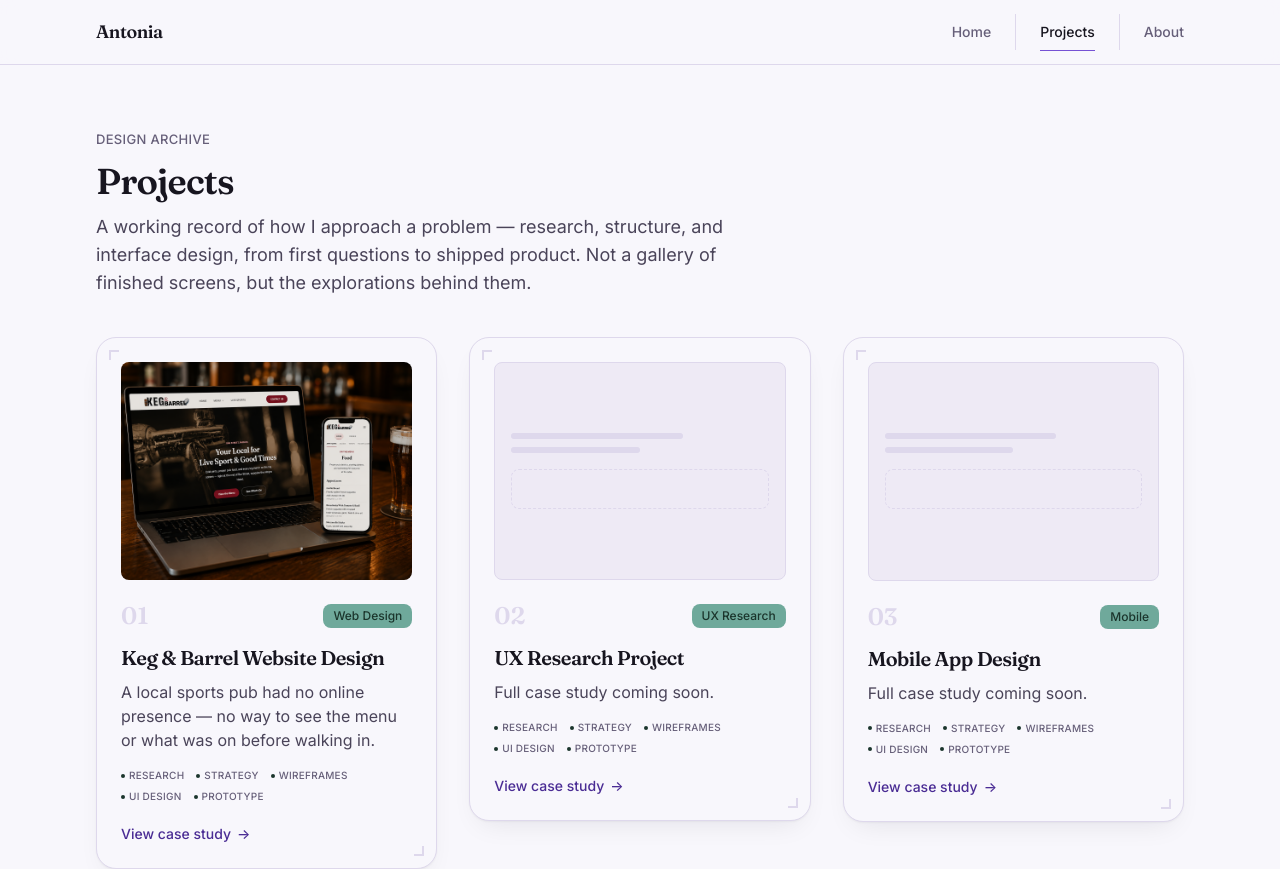
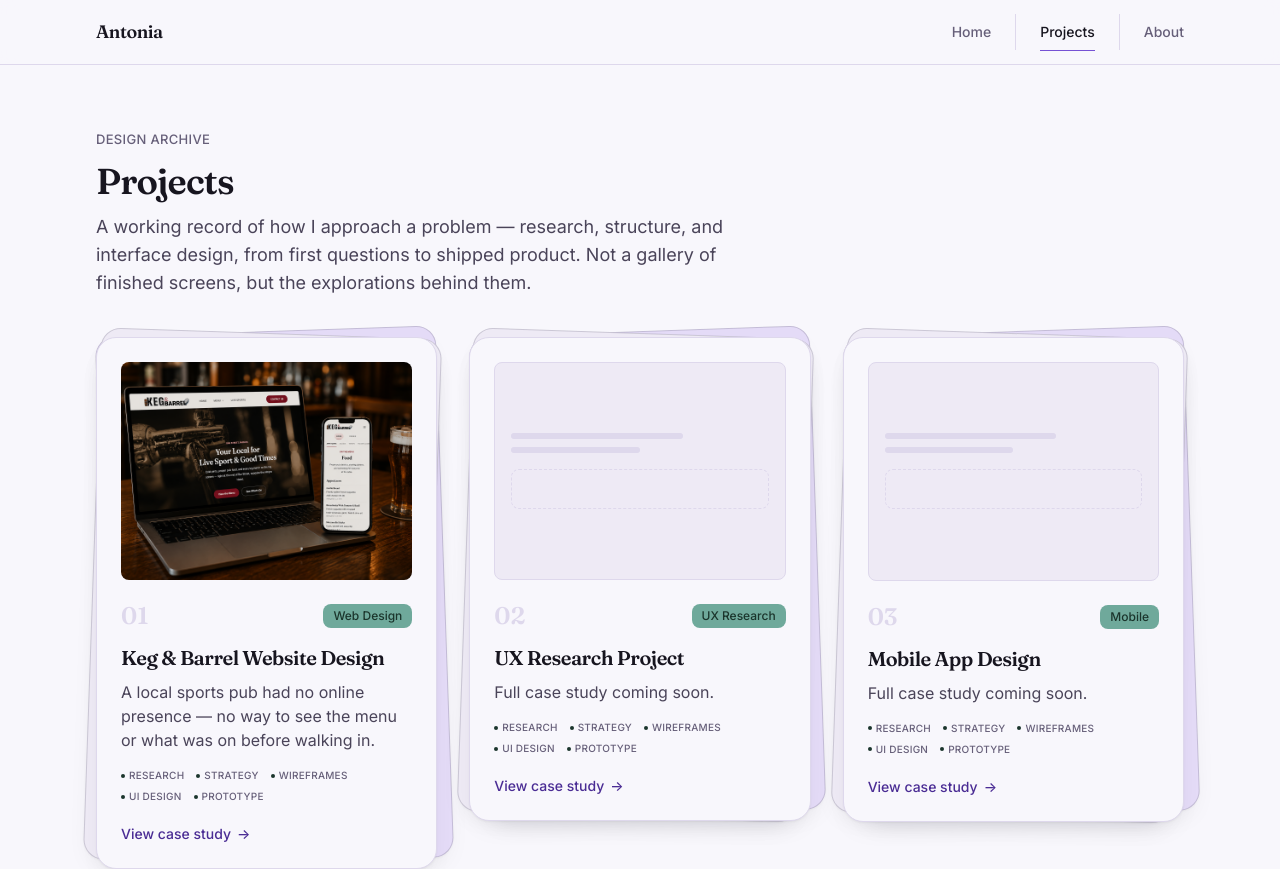
Before and after one commit to antoniaafx/antoniaafx.github.io, a React (Vite) app: page /projects in a window 1280 px wide. Shown: the top 869 px of the page. Built offline with nearby package versions, Linux system fonts and the light colour scheme.

Commit message:
Update ProjectCard.jsx

```diff
--- a/src/components/ProjectCard.jsx
+++ b/src/components/ProjectCard.jsx
@@ -10,32 +10,47 @@ function ProjectCard({ index = 0, id, title, description, problemStatement, hero
   const number = String(index + 1).padStart(2, '0')
 
   return (
-    // The card sits on a small stack of its own project files — two
-    // sheets barely offset behind it, separating by only a few more
-    // pixels on hover. A different, named hover group (`group/file`) from
-    // the article's own unnamed `group` below, so the two hover effects
-    // (this stack, and the article's existing image zoom) run
-    // independently off the same pointer without colliding. Sheets are
-    // `pointer-events-none` and offset by only a few px, well inside the
-    // grid's own gap-8, so they never affect card size or overlap a
+    // Two paper sheets behind the card. Root cause of the last pass not
+    // reading as visible: this wrapper was `relative` with no z-index, so
+    // it never established its own stacking context — the sheets'
+    // negative z-index was being compared against ancestors far beyond
+    // this card (Section backgrounds, sibling grid cells), not reliably
+    // "just behind" it. Fixed with an explicit, self-contained hierarchy:
+    // the wrapper gets `relative z-0` (an explicit, non-auto z-index is
+    // what actually creates a stacking context — `relative` alone does
+    // not), and every layer inside it uses positive z-index (0/1/2)
+    // scoped to that one context, so paint order is guaranteed regardless
+    // of what's around it in the grid. `overflow-visible` is explicit
+    // too, even though nothing here currently clips it.
+    //
+    // Sheets/card all respond to one named hover group (`group/file`, on
+    // this wrapper) rather than the article's own unnamed `group` (kept
+    // only for its existing image-zoom effect), since the sheets are the
+    // article's siblings, not descendants of it. `group-focus-within/file:`
+    // mirrors every `group-hover/file:` state so keyboard focus on the
+    // "View case study" link reveals the same effect hover does. Sheets
+    // are `pointer-events-none` and stay well inside the grid's own
+    // gap-8, so nothing here can be clicked, shift layout, or overlap a
     // neighbouring card.
-    <div className="group/file relative">
+    <div className="group/file relative z-0 overflow-visible">
+      {/* Back sheet — a pale purple tint (accent-soft), already used
+          elsewhere in the palette (::selection, skill badges) rather than
+          a new colour. Border is ink-muted at partial opacity, not the
+          near-invisible `line` token — paper-on-paper needs a visible
+          edge, not just a fill-colour difference, to actually read as a
+          separate sheet. */}
       <span
         aria-hidden="true"
-        className="pointer-events-none absolute inset-0 -z-20 -rotate-2 translate-x-1 translate-y-1.5 rounded-panel border border-line bg-paper-muted shadow-soft transition-transform duration-300 ease-out group-hover/file:-rotate-3 group-hover/file:translate-x-2 group-hover/file:translate-y-2.5"
+        className="pointer-events-none absolute inset-0 z-0 translate-x-1 -translate-y-1 rounded-panel border border-ink-muted/25 bg-accent-soft shadow-soft transition-transform duration-300 [transition-timing-function:cubic-bezier(0.16,1,0.3,1)] lg:translate-x-2 lg:-translate-y-1.5 lg:-rotate-2 group-hover/file:translate-x-2 group-hover/file:-translate-y-2 group-focus-within/file:translate-x-2 group-focus-within/file:-translate-y-2 lg:group-hover/file:translate-x-4 lg:group-hover/file:-translate-y-3.5 lg:group-hover/file:-rotate-3 lg:group-focus-within/file:translate-x-4 lg:group-focus-within/file:-translate-y-3.5 lg:group-focus-within/file:-rotate-3"
       />
+      {/* Middle sheet — a warmer/darker off-white (paper-muted), same
+          border treatment. */}
       <span
         aria-hidden="true"
-        className="pointer-events-none absolute inset-0 -z-10 rotate-1 -translate-x-0.5 translate-y-1 rounded-panel border border-line bg-paper-muted transition-transform duration-300 ease-out group-hover/file:rotate-2 group-hover/file:-translate-x-1.5 group-hover/file:translate-y-2"
+        className="pointer-events-none absolute inset-0 z-[1] -translate-x-0.5 -translate-y-0.5 rounded-panel border border-ink-muted/25 bg-paper-muted shadow-soft transition-transform duration-300 [transition-timing-function:cubic-bezier(0.16,1,0.3,1)] lg:-translate-x-1 lg:-translate-y-1 lg:rotate-2 group-hover/file:-translate-x-1.5 group-hover/file:-translate-y-1.5 group-focus-within/file:-translate-x-1.5 group-focus-within/file:-translate-y-1.5 lg:group-hover/file:-translate-x-2.5 lg:group-hover/file:-translate-y-2.5 lg:group-hover/file:rotate-3 lg:group-focus-within/file:-translate-x-2.5 lg:group-focus-within/file:-translate-y-2.5 lg:group-focus-within/file:rotate-3"
       />
 
-      <article className="group relative rounded-panel border border-line bg-paper p-6 shadow-soft transition-shadow duration-200 hover:shadow-lifted">
-        {/* Corner brackets — the same "selected frame" chrome as the hero
-            laptop screen, carried into the grid so the whole page reads as
-            one workspace, not a hero gimmick. */}
-        <span aria-hidden="true" className="absolute left-3 top-3 h-2.5 w-2.5 border-l-2 border-t-2 border-line" />
-        <span aria-hidden="true" className="absolute bottom-3 right-3 h-2.5 w-2.5 border-b-2 border-r-2 border-line" />
-
+      <article className="group relative z-[2] rounded-panel border border-line bg-paper p-6 shadow-soft transition-[transform,box-shadow] duration-300 [transition-timing-function:cubic-bezier(0.16,1,0.3,1)] hover:shadow-lifted group-hover/file:-translate-y-1 group-hover/file:shadow-lifted group-focus-within/file:-translate-y-1 group-focus-within/file:shadow-lifted">
         {heroImage ? (
           <div className="mb-5 aspect-[4/3] overflow-hidden rounded-control bg-paper-muted">
             <img
```
